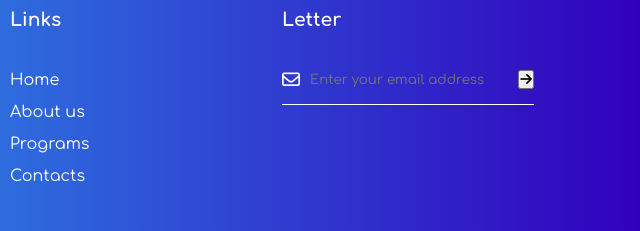
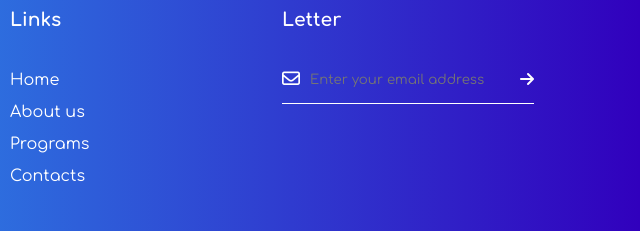
Before and after one commit to Vazhd/Vazhd.github.io, a plain HTML site: page LikBez.html in a window 1280 px wide. Shown: the part 900-1131 px from the top of the page, 640-1280 px from the left. Drawn offline with Linux system fonts and the light colour scheme.

Commit message:
Update LikBezFooter.css

```diff
--- a/LikBezFooter.css
+++ b/LikBezFooter.css
@@ -87,3 +87,14 @@ form .email-send{
     border:0;
     outline: none;
 }
+form .btn-footer{
+    background: transparent;
+    border:0;
+    outline: none;
+    cursor: pointer;
+}
+form .btn-footer .fas{
+    font-size:16px;
+    color: var(--white);
+
+}
```
